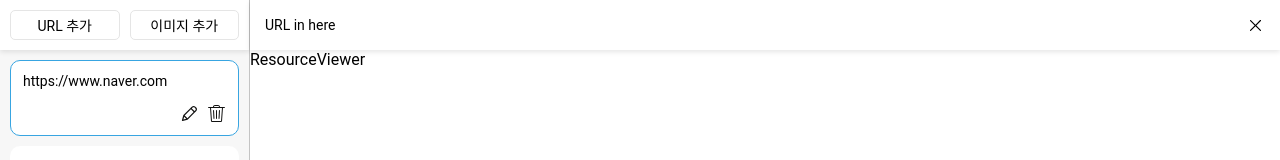
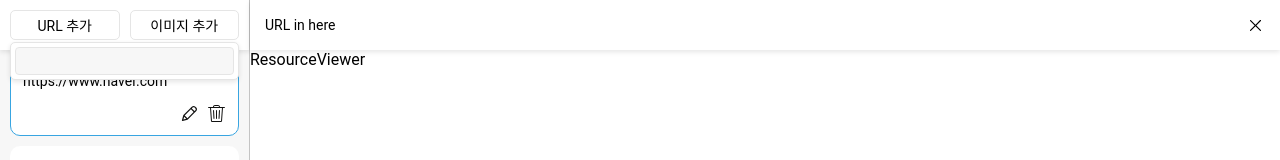
Before and after one commit to jiwonMe/typed-resource, a React (Vite) app: page / in a window 1280 px wide. Both pictures are taken after a click on the button "URL 추가". Shown: the top 160 px of the page. Built offline with nearby package versions, Linux system fonts and the light colour scheme.

Commit message:
update: resource panel

```diff
--- a/src/components/ui/Input.tsx
+++ b/src/components/ui/Input.tsx
@@ -19,10 +19,13 @@ const InputLayout = styled.input`
   outline: inherit;
 
   // custom styles
+  width: 100%;
+
   padding: 6px;
 
   border-radius: 3px;
   background: var(--gray-gray-97, #F7F7F7);
+  outline: 1px solid var(--gray-gray-90, #E5E5E5);
 
   &:focus {
     outline: 1px solid var(--system-blue-50, #38A5E1);
--- a/src/components/ui/ResourceCard.tsx
+++ b/src/components/ui/ResourceCard.tsx
@@ -6,8 +6,6 @@ import trashIcon from '../../assets/icon/trash-small.svg';
 import { useState } from 'react';
 import Input from './Input';
 
-
-type Mode = 'view' | 'edit';
 interface ResourceCardProps extends React.HTMLAttributes<HTMLDivElement> {
   resourceType: 'url' | 'image';
   resource: string;
@@ -16,29 +14,28 @@ interface ResourceCardProps extends React.HTMLAttributes<HTMLDivElement> {
 }
 
 const ResourceCard = (props: ResourceCardProps) => {
-  const [mode, setMode] = useState<Mode>('view');
+  const [titleInputToggle, setTitleInputToggle] = useState<boolean>(false);
 
-  const toggleMode = () => {
-    if (mode === 'view') {
-      setMode('edit');
-    } else {
-      setMode('view');
-    }
+  const toggleTitleInput = () => {
+    setTitleInputToggle(!titleInputToggle);
   }
 
   return (
     <ResourceCardLayout
       selected={props.selected}
     >
+
       {
-        mode === 'view' ?
-        <Body>{props.resource || 'untitled'}</Body> :
-        <Input value={props.resource} />
+        titleInputToggle ? (
+          <ResourceTitleInput value={props.resource} />
+        ):(
+          <Body>{props.resource || 'untitled'}</Body>
+        )
       }
       <ActionButtonWrapper>
         <ActionButton
           icon={editIcon}
-          onClick={toggleMode}
+          onClick={toggleTitleInput}
         />
         <ActionButton icon={trashIcon} />
       </ActionButtonWrapper>
@@ -73,3 +70,12 @@ const ActionButtonWrapper = styled.div`
   justify-content: flex-end;
   gap: 8px;
 `
+
+const ResourceTitleInput = styled(Input)`
+  width: calc(100% + 16px);
+  height: 30px;
+
+  transform: translateX(-8px) translateY(-8px);
+
+  box-sizing: border-box;
+`
--- a/src/components/ui/ResourcePanel.tsx
+++ b/src/components/ui/ResourcePanel.tsx
@@ -2,13 +2,29 @@ import styled from 'styled-components';
 import Button from './Button';
 import TopBar from './TopBar';
 import ResourceCard from './ResourceCard';
+import Input from './Input';
+import { useState } from 'react';
 
 const ResourcePanel = () => {
+  const [urlInputToggle, setUrlInputToggle] = useState<boolean>(false);
+
+  const toggleUrlInput = () => {
+    setUrlInputToggle(!urlInputToggle);
+  }
+
   return (
     <ResourcePanelLayout>
       <ResourcePanelHeader>
-        <Button>URL 추가</Button>
+        <Button
+          onClick={toggleUrlInput}
+        >URL 추가</Button>
         <Button>이미지 추가</Button>
+        {
+          urlInputToggle &&
+          <URLInputContainer>
+            <URLInput type="text" />
+          </URLInputContainer>
+        }
       </ResourcePanelHeader>
       <ResourceCardContainer>
         <ResourceCard
@@ -67,3 +83,23 @@ const ResourceCardContainer = styled.div`
 
   padding: 10px;
 `
+
+const URLInputContainer = styled.div`
+  position: absolute;
+
+  width: calc(100% - 20px);
+
+  top: 42px;
+
+  padding: 5px;
+  border-radius: 5px;
+  border: 1px solid var(--gray-gray-90, #E5E5E5);
+  background: var(--gray-gray-100, #FFF);
+  box-shadow: 0px 2px 5px 0px rgba(0, 0, 0, 0.10);
+
+  box-sizing: border-box;
+`
+
+const URLInput = styled(Input)`
+  font-size: 12px;
+`
```
